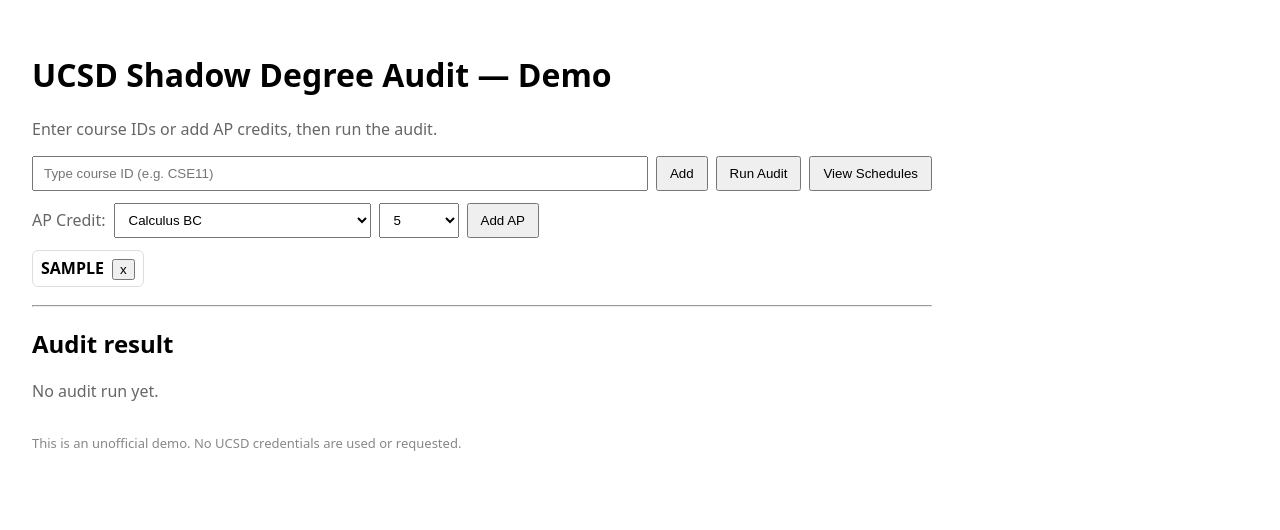
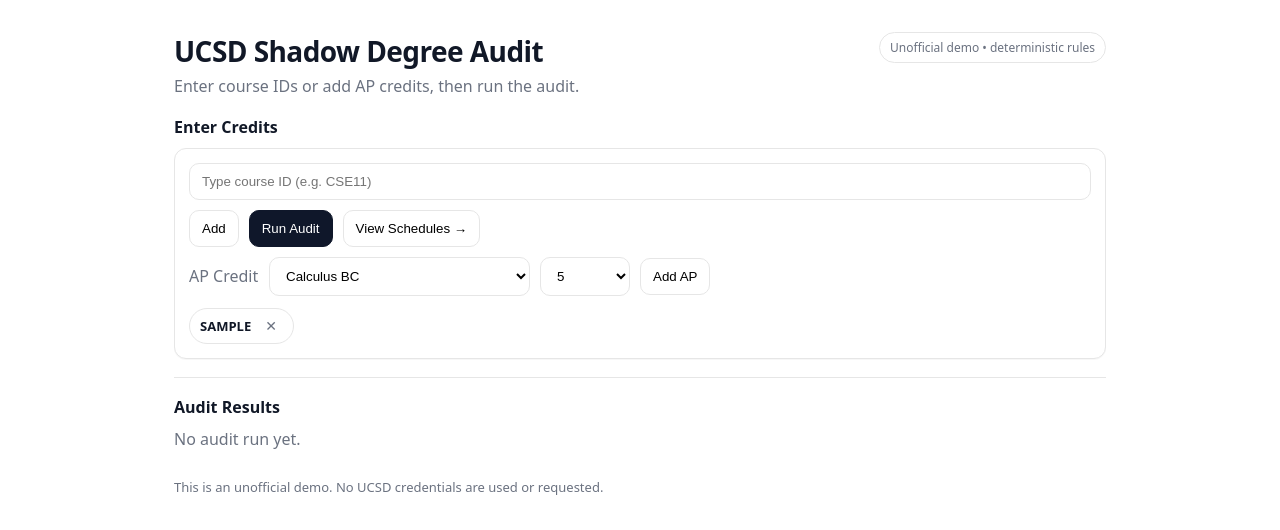
Before and after one commit to MokeyCodes/ucsd-shadow-audit, a React (Vite) app in the folder frontend/: page / in a window 1280 px wide. Both pictures are taken after typing "Sample" into the empty fields and a click on the button "Add". Shown: the top 530 px of the page. Built offline with nearby package versions, Linux system fonts and the light colour scheme.

Commit message:
Completed Issue #6

```diff
--- /dev/null
+++ b/frontend/src/App.css
@@ -0,0 +1,297 @@
+:root{
+  --bg: #ffffff;
+  --panel: #fafafa;
+  --border: #e6e6e6;
+  --text: #111827;
+  --muted: #6b7280;
+
+  --ok: #166534;
+  --okBg: #ecfdf5;
+
+  --bad: #991b1b;
+  --badBg: #fef2f2;
+
+  --chipBg: #ffffff;
+}
+
+* { box-sizing: border-box; }
+
+.page {
+  font-family: system-ui, -apple-system, Segoe UI, Roboto, Helvetica, Arial, "Apple Color Emoji","Segoe UI Emoji";
+  background: var(--bg);
+  color: var(--text);
+  padding: 24px;
+  max-width: 980px;
+  margin: 0 auto;
+}
+
+.header {
+  display: flex;
+  justify-content: space-between;
+  align-items: flex-start;
+  gap: 16px;
+  margin-bottom: 18px;
+}
+
+.title {
+  margin: 0;
+  font-size: 28px;
+  letter-spacing: -0.02em;
+}
+
+.subtitle {
+  margin: 6px 0 0;
+  color: var(--muted);
+  line-height: 1.35;
+}
+
+.pill {
+  font-size: 12px;
+  color: var(--muted);
+  border: 1px solid var(--border);
+  background: #fff;
+  padding: 6px 10px;
+  border-radius: 999px;
+  white-space: nowrap;
+}
+
+.section {
+  margin-top: 18px;
+}
+
+.section h2 {
+  font-size: 16px;
+  margin: 0 0 10px;
+}
+
+.card {
+  border: 1px solid var(--border);
+  border-radius: 12px;
+  background: #fff;
+  padding: 14px;
+  box-shadow: 0 1px 0 rgba(0,0,0,0.03);
+}
+
+.row {
+  display: flex;
+  gap: 10px;
+  align-items: center;
+  flex-wrap: wrap;
+}
+
+.input {
+  padding: 10px 12px;
+  border: 1px solid var(--border);
+  border-radius: 10px;
+  width: 100%;
+  min-width: 220px;
+  outline: none;
+}
+
+.input:focus {
+  border-color: #cbd5e1;
+  box-shadow: 0 0 0 3px rgba(203, 213, 225, 0.35);
+}
+
+.select {
+  padding: 10px 12px;
+  border: 1px solid var(--border);
+  border-radius: 10px;
+  outline: none;
+  background: #fff;
+}
+
+.btn {
+  padding: 10px 12px;
+  border-radius: 10px;
+  border: 1px solid var(--border);
+  background: #fff;
+  cursor: pointer;
+}
+
+.btn:hover { background: #f8fafc; }
+.btn:disabled { opacity: 0.6; cursor: not-allowed; }
+
+.btnPrimary {
+  border-color: #0f172a;
+  background: #0f172a;
+  color: #fff;
+}
+
+.btnPrimary:hover { background: #111827; }
+
+.btnGhost {
+  background: transparent;
+}
+
+.divider {
+  height: 1px;
+  background: var(--border);
+  margin: 18px 0;
+  border: 0;
+}
+
+.chips {
+  display: flex;
+  gap: 8px;
+  flex-wrap: wrap;
+}
+
+.chip {
+  display: inline-flex;
+  align-items: center;
+  gap: 8px;
+  border: 1px solid var(--border);
+  background: var(--chipBg);
+  padding: 8px 10px;
+  border-radius: 999px;
+}
+
+.chip strong { font-size: 13px; }
+
+.chip button {
+  border: none;
+  background: transparent;
+  cursor: pointer;
+  color: var(--muted);
+  font-size: 14px;
+}
+
+.grid2 {
+  display: grid;
+  grid-template-columns: 1fr 1fr;
+  gap: 12px;
+}
+
+@media (max-width: 760px) {
+  .grid2 { grid-template-columns: 1fr; }
+}
+
+.list {
+  margin: 0;
+  padding-left: 18px;
+  color: var(--text);
+}
+
+.muted { color: var(--muted); }
+
+.badgeOk, .badgeBad {
+  display: inline-flex;
+  align-items: center;
+  gap: 8px;
+  padding: 10px 12px;
+  border-radius: 12px;
+  border: 1px solid var(--border);
+}
+
+.badgeOk { background: var(--okBg); color: var(--ok); border-color: #bbf7d0; }
+.badgeBad { background: var(--badBg); color: var(--bad); border-color: #fecaca; }
+
+.kv {
+  display: grid;
+  grid-template-columns: 180px 1fr;
+  gap: 8px 12px;
+  margin-top: 8px;
+  font-size: 14px;
+}
+
+.kv div:nth-child(odd) { color: var(--muted); }
+
+.logItem {
+  padding: 10px 12px;
+  border: 1px dashed var(--border);
+  border-radius: 12px;
+  background: var(--panel);
+}
+
+.footer {
+  margin-top: 28px;
+  color: var(--muted);
+  font-size: 13px;
+}
+
+/* ---- ScheduleViewer polish ---- */
+
+.h2 {
+  font-size: 16px;
+  margin: 0 0 10px;
+}
+
+.small {
+  font-size: 12px;
+  color: var(--muted);
+}
+
+.code {
+  font-family: ui-monospace, SFMono-Regular, Menlo, Monaco, Consolas, "Liberation Mono", "Courier New", monospace;
+  font-size: 12px;
+}
+
+.btnRow {
+  display: flex;
+  gap: 8px;
+  flex-wrap: wrap;
+}
+
+.notice {
+  border: 1px solid var(--border);
+  background: var(--panel);
+  border-radius: 12px;
+  padding: 12px;
+}
+
+.warn {
+  border: 1px solid #fed7aa;
+  background: #fff7ed;
+  border-radius: 12px;
+  padding: 12px;
+  color: #9a3412;
+}
+
+.gridHeader {
+  font-weight: 700;
+  text-align: center;
+  color: var(--muted);
+}
+
+.timeCol {
+  position: relative;
+  height: 720px; /* (20-8)*60 */
+}
+
+.dayCol {
+  position: relative;
+  height: 720px;
+  border: 1px solid var(--border);
+  border-radius: 12px;
+  overflow: hidden;
+  background: #fff;
+}
+
+.hourLine {
+  position: absolute;
+  left: 0;
+  right: 0;
+  border-top: 1px solid #f1f5f9;
+}
+
+.block {
+  position: absolute;
+  left: 6px;
+  right: 6px;
+  border-radius: 12px;
+  border: 1px solid #cbd5e1;
+  background: #e2e8f0;
+  padding: 8px 10px;
+  font-size: 12px;
+  overflow: hidden;
+}
+
+.blockTitle {
+  font-weight: 800;
+}
+
+.blockTime {
+  color: #475569;
+  margin-top: 2px;
+}
--- a/frontend/src/App.jsx
+++ b/frontend/src/App.jsx
@@ -1,5 +1,6 @@
 import React, { useState } from "react";
 import ScheduleViewer from "./ScheduleViewer";
+import "./App.css";
 
 export default function App() {
   // PAGE SWITCH
@@ -61,43 +62,55 @@
   // ---------- Schedule Page ----------
   if (page === "schedule") {
     return (
-      <div style={{ padding: 24 }}>
-        <button onClick={() => setPage("audit")} style={{ padding: 8, marginBottom: 16 }}>
+      <div className="page">
+  <button className="btn" onClick={() => setPage("audit")} style={{ marginBottom: 16 }}>
     ← Back to Degree Audit
   </button>
   <ScheduleViewer />
 </div>
+
     );
   }
 
   // ---------- Audit Page ----------
   return (
-    <div style={{ fontFamily: "system-ui, sans-serif", padding: 24, maxWidth: 900 }}>
-      <h1>UCSD Shadow Degree Audit — Demo</h1>
-      <p style={{ color: "#666" }}>Enter course IDs or add AP credits, then run the audit.</p>
+    <div className="page">
+  <div className="header">
+    <div>
+      <h1 className="title">UCSD Shadow Degree Audit</h1>
+      <p className="subtitle">Enter course IDs or add AP credits, then run the audit.</p>
+    </div>
+    <span className="pill">Unofficial demo • deterministic rules</span>
+  </div>
 
-      {/* Course ID input */}
-      <div style={{ display: "flex", gap: 8, marginBottom: 12 }}>
+
+      <section className="section">
+  <h2>Enter Credits</h2>
+  <div className="card">
+    <div className="row" style={{ marginBottom: 10 }}>
       <input
+        className="input"
         value={input}
         onChange={e => setInput(e.target.value)}
         onKeyDown={e => { if (e.key === "Enter") addCredit(); }}
         placeholder="Type course ID (e.g. CSE11)"
-          style={{ padding: "8px 10px", flex: 1 }}
       />
-        <button onClick={addCredit} style={{ padding: "8px 12px" }}>Add</button>
-        <button onClick={runAudit} style={{ padding: "8px 12px" }} disabled={loading}>
+
+      <button className="btn" onClick={addCredit}>Add</button>
+
+      <button className="btn btnPrimary" onClick={runAudit} disabled={loading}>
         {loading ? "Running…" : "Run Audit"}
       </button>
-        <button onClick={() => setPage("schedule")} style={{ padding: "8px 12px" }}>
-          View Schedules
+
+      <button className="btn btnGhost" onClick={() => setPage("schedule")}>
+        View Schedules →
       </button>
     </div>
 
-      {/* AP credit input */}
-      <div style={{ display: "flex", gap: 8, marginBottom: 12, alignItems: "center" }}>
-        <span style={{ color: "#666", minWidth: 70 }}>AP Credit:</span>
-        <select value={apExam} onChange={e => setApExam(e.target.value)} style={{ padding: "8px 10px" }}>
+    <div className="row">
+      <span className="muted" style={{ minWidth: 70 }}>AP Credit</span>
+
+      <select className="select" value={apExam} onChange={e => setApExam(e.target.value)}>
         <option>Calculus AB</option>
         <option>Calculus BC</option>
         <option>Computer Science A</option>
@@ -112,61 +125,139 @@
         <option>Environmental Science</option>
       </select>
 
-        <select value={apScore} onChange={e => setApScore(e.target.value)} style={{ padding: "8px 10px", width: 80 }}>
-          <option>1</option>
-          <option>2</option>
-          <option>3</option>
-          <option>4</option>
-          <option>5</option>
+      <select className="select" value={apScore} onChange={e => setApScore(e.target.value)} style={{ width: 90 }}>
+        <option>1</option><option>2</option><option>3</option><option>4</option><option>5</option>
       </select>
 
-        <button onClick={addApCredit} style={{ padding: "8px 12px" }}>Add AP</button>
+      <button className="btn" onClick={addApCredit}>Add AP</button>
     </div>
 
-      {/* Credits chips */}
-      <div style={{ marginBottom: 18 }}>
-        {credits.length === 0 ? <em>No credits added</em> : (
-          <div style={{ display: "flex", gap: 8, flexWrap: "wrap" }}>
+    <div style={{ marginTop: 12 }}>
+      {credits.length === 0 ? (
+        <em className="muted">No credits added</em>
+      ) : (
+        <div className="chips">
           {credits.map((c, idx) => {
             const label = typeof c === "string" ? c : (c?.label || "UNKNOWN");
             return (
-                <div key={`${label}-${idx}`} style={{ border: "1px solid #ddd", padding: "6px 8px", borderRadius: 6 }}>
+              <div key={`${label}-${idx}`} className="chip">
                 <strong>{label}</strong>
-                  <button onClick={() => removeCreditAt(idx)} style={{ marginLeft: 8 }}>x</button>
+                <button onClick={() => removeCreditAt(idx)} aria-label={`Remove ${label}`}>
+                  ✕
+                </button>
               </div>
             );
           })}
         </div>
       )}
     </div>
+  </div>
+</section>
 
-      <hr />
+      <hr className="divider" />
 
-      <section style={{ marginTop: 16 }}>
-        <h2>Audit result</h2>
-        {!audit && <div style={{ color: "#666" }}>No audit run yet.</div>}
+<section className="section">
+  <h2>Audit Results</h2>
 
-        {audit?.error && <div style={{ color: "red" }}>{audit.error}</div>}
+  {!audit && <div className="muted">No audit run yet.</div>}
+
+  {audit?.error && (
+    <div className="badgeBad">
+      <span>❌</span>
+      <span>{audit.error}</span>
+    </div>
+  )}
 
   {audit && !audit.error && (
-          <div style={{ background: "#fafafa", padding: 12, borderRadius: 6, whiteSpace: "pre-wrap" }}>
-            <strong>Major:</strong> {audit.majorId || "—"}{"\n"}
-            <strong>Expanded course IDs:</strong>{" "}
-            {audit.expandedCourseIds?.length ? audit.expandedCourseIds.join(", ") : "—"}{"\n\n"}
+    <div className="grid2">
+      <div className="card">
+        <div className="badgeOk" style={{ marginBottom: 10 }}>
+          <span>✅</span>
+          <span>Summary</span>
+        </div>
 
-            <strong>Satisfied requirements:</strong>{"\n"}
-            {audit.satisfied?.length ? audit.satisfied.map(r => `• ${r.requirementId} — ${r.description || "—"} (${(r.matchedCourseIds || []).join(", ") || "—"})`).join("\n") : "None"}{"\n\n"}
+        <div className="kv">
+          <div>Major</div>
+          <div><strong>{audit.majorId || "—"}</strong></div>
 
-            <strong>Remaining requirements:</strong>{"\n"}
-            {audit.remaining?.length ? audit.remaining.map(r => `• ${r.requirementId} — ${r.description || "—"}`).join("\n") : "None"}{"\n\n"}
+          <div>Expanded course IDs</div>
+          <div>{audit.expandedCourseIds?.length ? audit.expandedCourseIds.join(", ") : "—"}</div>
+        </div>
+      </div>
 
-            <strong>Justification log:</strong>{"\n"}
-            {audit.justificationLog?.length ? audit.justificationLog.map((l,i) => `• ${l.requirementId}: ${l.matchedBy ?? "—"} (${l.reason})`).join("\n") : "—"}
+      <div className="card">
+        <div className="row" style={{ justifyContent: "space-between", marginBottom: 10 }}>
+          <div className="badgeOk">
+            <span>✔</span>
+            <span>Satisfied</span>
+          </div>
+          <div className="badgeBad">
+            <span>✖</span>
+            <span>Remaining</span>
+          </div>
+        </div>
+
+        <div className="grid2">
+          <div>
+            {audit.satisfied?.length ? (
+              <ul className="list">
+                {audit.satisfied.map(r => (
+                  <li key={r.requirementId}>
+                    <strong>{r.requirementId}</strong> — {r.description || "—"}
+                    {r.matchedCourseIds?.length ? (
+                      <span className="muted"> ({r.matchedCourseIds.join(", ")})</span>
+                    ) : null}
+                  </li>
+                ))}
+              </ul>
+            ) : (
+              <div className="muted">None</div>
+            )}
+          </div>
+
+          <div>
+            {audit.remaining?.length ? (
+              <ul className="list">
+                {audit.remaining.map(r => (
+                  <li key={r.requirementId}>
+                    <strong>{r.requirementId}</strong> — {r.description || "—"}
+                  </li>
+                ))}
+              </ul>
+            ) : (
+              <div className="muted">None</div>
+            )}
+          </div>
+        </div>
+      </div>
+
+      <div className="card" style={{ gridColumn: "1 / -1" }}>
+        <h3 style={{ margin: 0, fontSize: 14, color: "var(--muted)" }}>Justification Log</h3>
+        <div style={{ marginTop: 10, display: "grid", gap: 10 }}>
+          {audit.justificationLog?.length ? (
+            audit.justificationLog.map((l, i) => (
+              <div className="logItem" key={`${l.requirementId}-${i}`}>
+                <div style={{ fontSize: 14 }}>
+                  <strong>{l.requirementId}</strong>{" "}
+                  <span className="muted">matched by</span>{" "}
+                  <strong>{l.matchedBy ?? "—"}</strong>
+                </div>
+                <div className="muted" style={{ marginTop: 4, lineHeight: 1.35 }}>
+                  {l.reason}
+                </div>
+              </div>
+            ))
+          ) : (
+            <div className="muted">—</div>
+          )}
+        </div>
+      </div>
     </div>
   )}
 </section>
 
-      <footer style={{ marginTop: 32, color: "#888", fontSize: 13 }}>
+
+      <footer className="footer">
         This is an unofficial demo. No UCSD credentials are used or requested.
       </footer>
     </div>
```
Also changed, not shown: frontend/src/ScheduleViewer.jsx (+69 -75 lines). Lines whose indentation alone changed are shown as unchanged.
